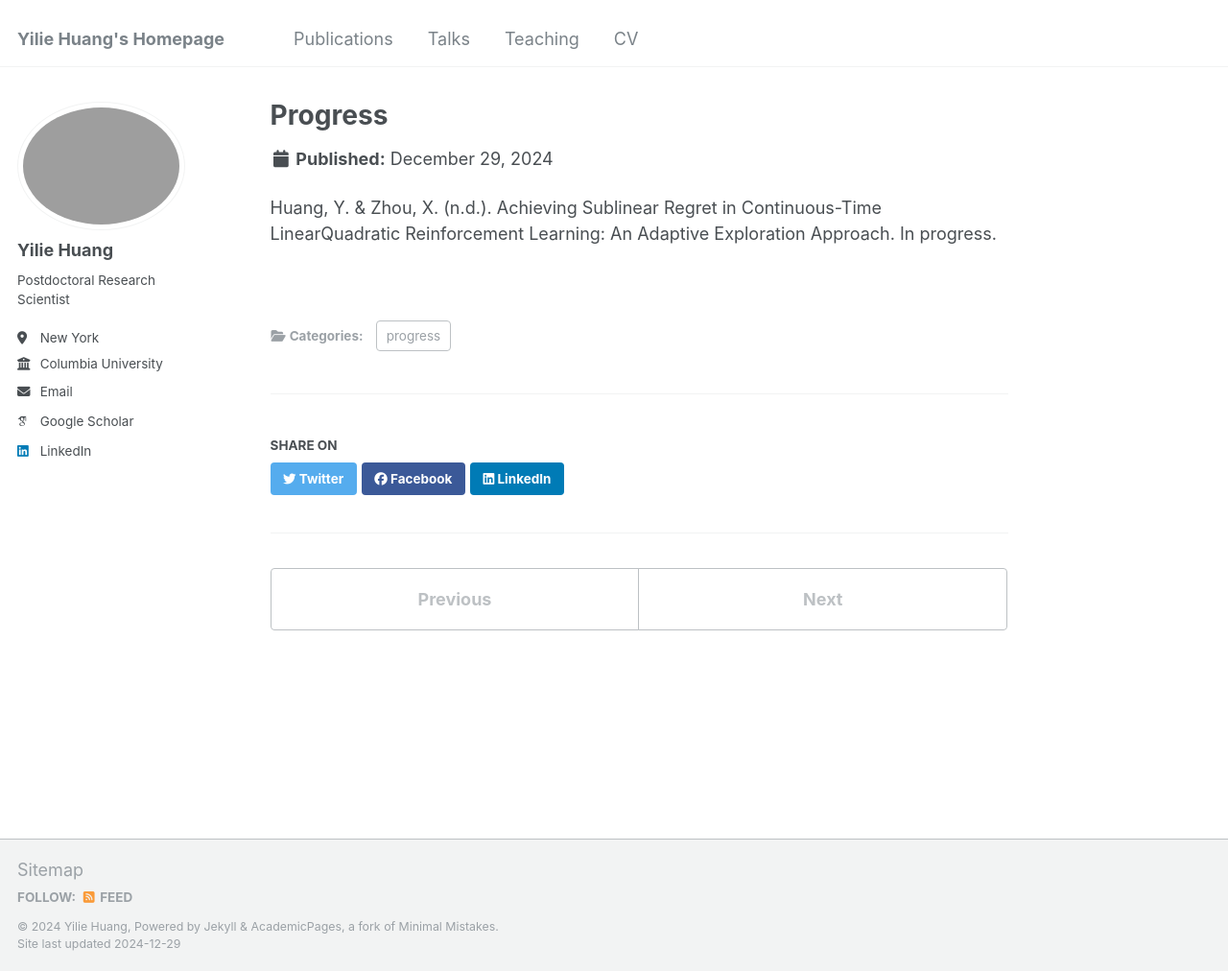
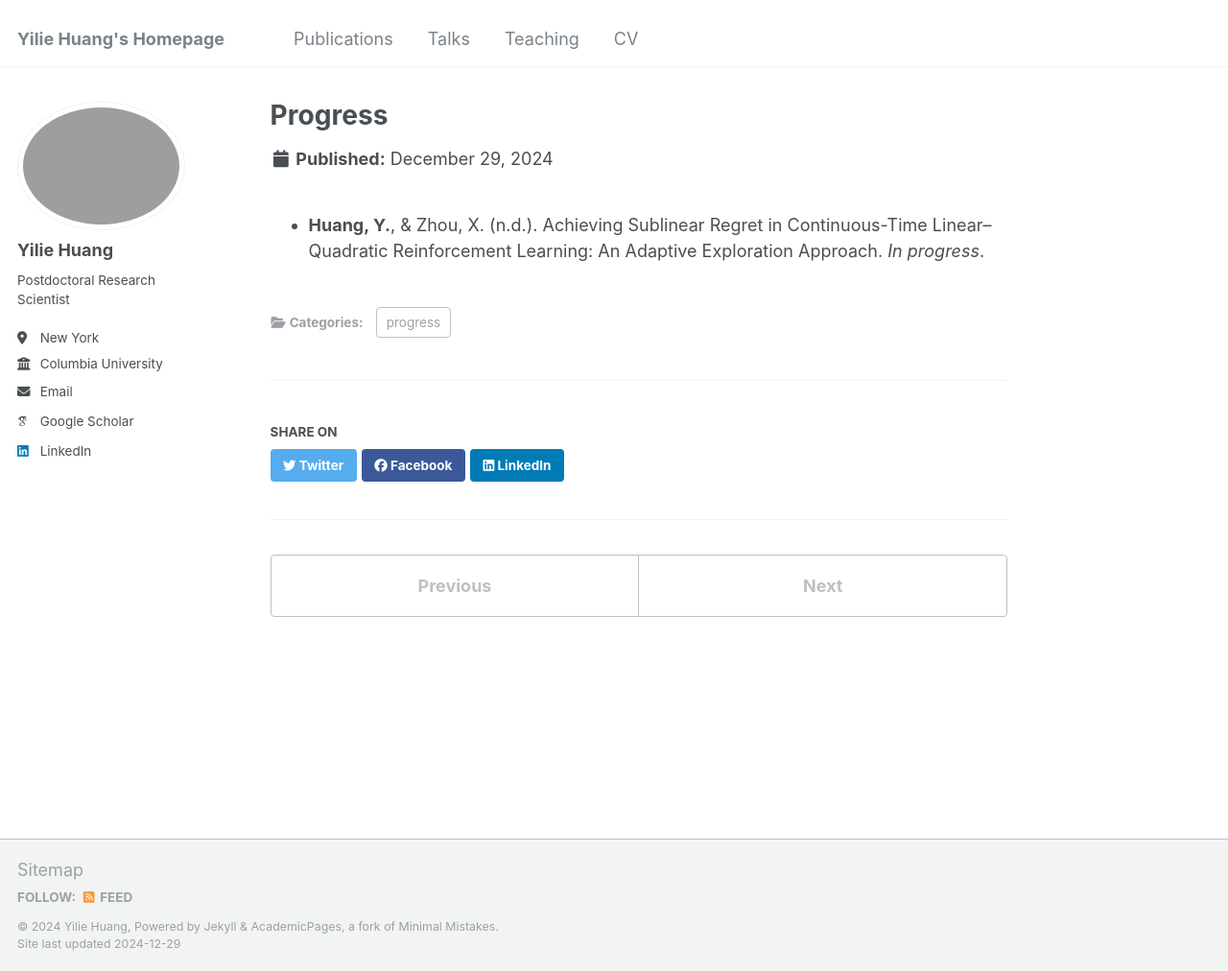
Before and after one commit to yiliehuang/yiliehuang.github.io, a Jekyll site: the page built from _publications/progress.md, in a window 1280 px wide and 1012 px high. Shown: the whole window at 96% size. Built offline with Jekyll 4.4.1, drawn with Linux system fonts in a browser that asks for light colours; some web fonts are replaced.

Commit message:
Update progress.md

```diff
--- a/_publications/progress.md
+++ b/_publications/progress.md
@@ -3,6 +3,6 @@ collection: publications
 category: progress
 permalink: /publication/progress
 ---
-<p>Huang, Y. & Zhou, X. (n.d.). Achieving Sublinear Regret in Continuous-Time LinearQuadratic Reinforcement Learning: An Adaptive Exploration Approach. In progress.<br>
-<br>
-</p>
+<ul>
+  <li><strong>Huang, Y.</strong>, & Zhou, X. (n.d.). Achieving Sublinear Regret in Continuous-Time Linear–Quadratic Reinforcement Learning: An Adaptive Exploration Approach. <em>In progress</em>.</li>
+</ul>
```
